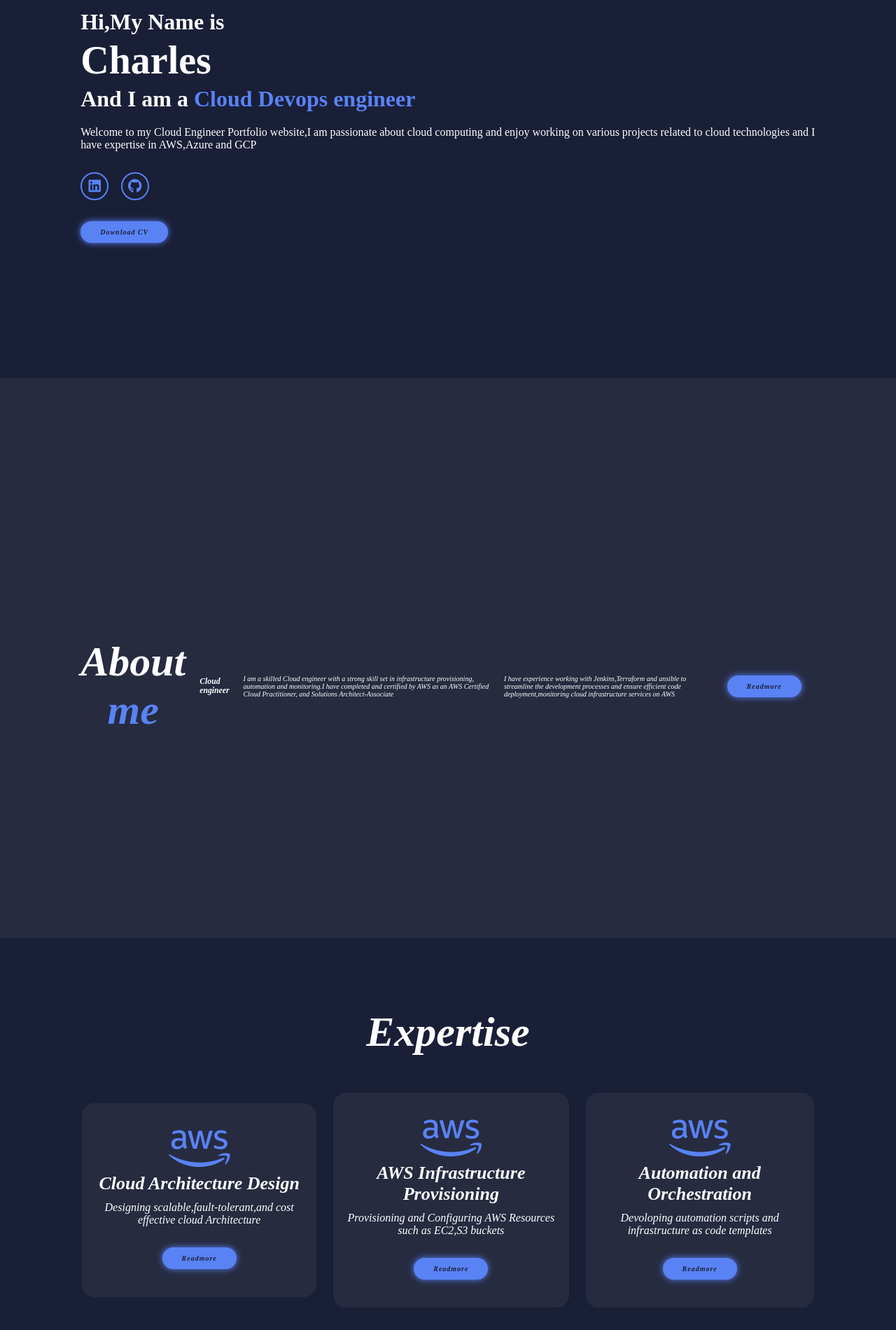
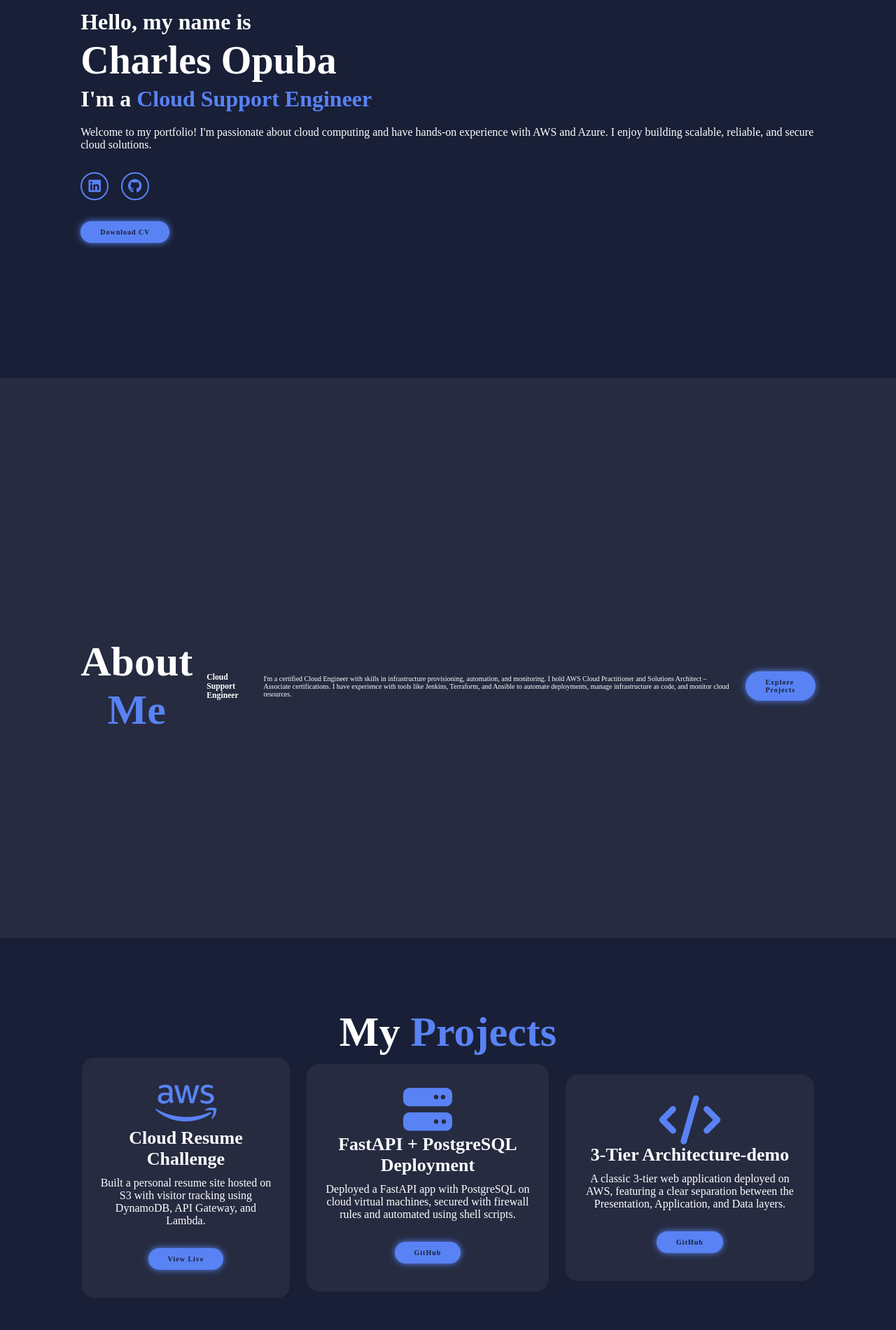
Before and after one commit to Copubah/aws-cloud-resume, a plain HTML site: page website/index.html in a window 1280 px wide. Shown: the part 260-2160 px from the top of the page at 70% size. Drawn offline with Linux system fonts and the light colour scheme.

Commit message:
added formspree

```diff
--- a/website/index.html
+++ b/website/index.html
@@ -2,108 +2,114 @@
 <html lang="en">
 
 <head>
-    <meta charset="UTF-8">
-    <meta name="viewport" content="width=device-width, initial-scale=1.0">
-    <title>Charles Opuba</title>
-    <link rel="stylesheet" href="main.css">
-    <link rel="stylesheet" href="https://cdnjs.cloudflare.com/ajax/libs/font-awesome/6.5.1/css/all.min.css">
+    <meta charset="UTF-8" />
+    <meta name="viewport" content="width=device-width, initial-scale=1.0" />
+    <title>Charles Opuba | Cloud Support Engineer</title>
+    <link rel="stylesheet" href="main.css" />
+    <link rel="stylesheet" href="https://cdnjs.cloudflare.com/ajax/libs/font-awesome/6.5.1/css/all.min.css" />
 </head>
 
 <body>
-    <!--Header-->
+    <!-- Header -->
     <header class="header">
-        <a href="#" class="logo">Charles Opuba</div>
-            <i class="fa-solid fa-bars" id="menu-icon"></i>
-            <nav class="navbar">
-                <a href="#home" class="active">Home</a>
-                <a href="#about" class="active">About</a>
-                <a href="#projects" class="active">Projects</a>
-                <a href="#contact" class="active">Contacts</a>
-            </nav>
+        <a href="#" class="logo">Charles Opuba</a>
+        <i class="fa-solid fa-bars" id="menu-icon"></i>
+        <nav class="navbar">
+            <a href="#home" class="active">Home</a>
+            <a href="#about">About</a>
+            <a href="#projects">Projects</a>
+            <a href="#contact">Contact</a>
+        </nav>
     </header>
 
-    <!--Home design-->
+    <!-- Home Section -->
     <section class="home" id="home">
         <div class="home-content">
-            <h3>Hi,My Name is</h3>
-            <h1>Charles</h1>
-            <h3>And I am a <span>Cloud Devops engineer</span></h3>
-            <p>Welcome to my Cloud Engineer Portfolio website,I am passionate about cloud computing and enjoy working on
-                various projects related to cloud technologies and I have expertise in AWS,Azure and GCP</p>
+            <h3>Hello, my name is</h3>
+            <h1>Charles Opuba</h1>
+            <h3>I'm a <span>Cloud Support Engineer</span></h3>
+            <p>
+                Welcome to my portfolio! I'm passionate about cloud computing and have hands-on experience with AWS and Azure. I enjoy building scalable, reliable, and secure cloud solutions.
+            </p>
             <div class="social-media">
-                <a href="#"><i class="fa-brands fa-linkedin"></i></a>
-                <a href="https://github.com/Copubah"><i class=""><i class="fa-brands fa-github"></i>
+                <a href="https://www.linkedin.com/in/YOUR-LINKEDIN" target="_blank"><i class="fa-brands fa-linkedin"></i></a>
+                <a href="https://github.com/Copubah" target="_blank"><i class="fa-brands fa-github"></i></a>
             </div>
-            <a href="#" class="btn">Download CV</a>
+            <a href="Charles_Opuba_CV.pdf" download class="btn">Download CV</a>
         </div>
     </section>
-    <!--About section design-->
+
+    <!-- About Section -->
     <section class="about" id="about">
-        <h2 class="heading">About <span>me</span></h2>
-        <h3>Cloud engineer</h3>
-        <p>I am a skilled Cloud engineer with a strong skill set in infrastructure provisioning,
-            automation and monitoring.I have completed and certified by AWS as an AWS Certified Cloud Practitioner,
-            and Solutions Architect-Associate
-        <p>I have experience working with Jenkins,Terraform and ansible to streamline the development processes
-            and ensure efficient code deployment,monitoring cloud infrastructure services on AWS
+        <h2 class="heading">About <span>Me</span></h2>
+        <h3>Cloud Support Engineer</h3>
+        <p>
+            I'm a certified Cloud Engineer with skills in infrastructure provisioning, automation, and monitoring.
+            I hold AWS Cloud Practitioner and Solutions Architect – Associate certifications.
+            I have experience with tools like Jenkins, Terraform, and Ansible to automate deployments, manage infrastructure as code, and monitor cloud resources.
         </p>
-        <a href="" class="btn">Readmore</a>
-        </p>
+        <a href="#projects" class="btn">Explore Projects</a>
     </section>
-    <!--services section design-->
-    <section class="services" id="services">
-        <h2 class="heading">Expertise</h2>
+
+    <!-- Projects Section -->
+    <section class="projects" id="projects">
+        <h2 class="heading">My <span>Projects</span></h2>
         <div class="services-container">
             <div class="services-box">
                 <i class="fa-brands fa-aws"></i>
-                <h3>Cloud Architecture Design</h3>
-                <p>Designing scalable,fault-tolerant,and cost effective cloud Architecture</p>
-                <a href="#" class="btn">Readmore</a>
+                <h3>Cloud Resume Challenge</h3>
+                <p>
+                    Built a personal resume site hosted on S3 with visitor tracking using DynamoDB, API Gateway, and Lambda.
+                </p>
+                <a href="http://opubacharles.s3-website-us-east-1.amazonaws.com/" class="btn" target="_blank">View Live</a>
             </div>
             <div class="services-box">
-                <i class="fa-brands fa-aws"></i>
-                <h3>AWS Infrastructure Provisioning</h3>
-                <p>Provisioning and Configuring AWS Resources such as EC2,S3 buckets</p>
-                <a href="#" class="btn">Readmore</a>
+                <i class="fa-solid fa-server"></i>
+                <h3>FastAPI + PostgreSQL Deployment</h3>
+                <p>
+                    Deployed a FastAPI app with PostgreSQL on cloud virtual machines, secured with firewall rules and automated using shell scripts.
+                </p>
+                <a href="https://github.com/Copubah/fastapi-app" class="btn" target="_blank">GitHub</a>
             </div>
             <div class="services-box">
-                <i class="fa-brands fa-aws"></i>
-                <h3>Automation and Orchestration</h3>
-                <p>Devoloping automation scripts and infrastructure as code templates</p>
-                <a href="#" class="btn">Readmore</a>
+                <i class="fa-solid fa-code"></i>
+                <h3>3-Tier Architecture-demo</h3>
+                <p>
+                    A classic 3-tier web application deployed on AWS, featuring a clear separation between the Presentation, Application, and Data layers.
+                </p>
+                <a href="https://github.com/Copubah/3-tier-architecture-demo" class="btn" target="_blank">GitHub</a>
+
             </div>
         </div>
     </section>
 
-    <!--Contacts-->
+    <!-- Contact Section -->
     <section class="contact" id="contact">
         <h2 class="heading">Contact <span>Me</span></h2>
-        <form action="#">
+        <form action="https://formspree.io/f/mvgraolg" method="POST">
             <div class="input-box">
-                <input type="text" placeholder="Enter your name">
-                <input type="email" placeholder="Email Address">
-                <input type="text" placeholder="Email Subject">
+                <input type="text" name="name" placeholder="Your Name" required />
+                <input type="email" name="email" placeholder="Email Address" required />
+                <input type="text" name="subject" placeholder="Email Subject" />
             </div>
             <div class="input-box">
-                <textarea name="" id="" cols="30" rows="10" placeholder="">Your message</textarea>
-                <input type="submit" value="Send Message" class="btn">
+                <textarea name="message" cols="30" rows="10" placeholder="Your Message" required></textarea>
+                <input type="submit" value="Send Message" class="btn" />
             </div>
         </form>
     </section>
-    <!--Footer section-->
+
+    <!-- Footer -->
     <footer class="footer">
         <div class="footer-text">
-            <p>Copyright &copy;2025 by @Charles | All Rights Reserved.</p>
+            <p>&copy; 2025 Charles Opuba | All Rights Reserved.</p>
         </div>
         <div class="footer-iconTop">
             <a href="#home"><i class="fa-solid fa-angle-up"></i></a>
         </div>
     </footer>
 
-
-
     <script src="app.js"></script>
-
 </body>
 
 </html>
```
